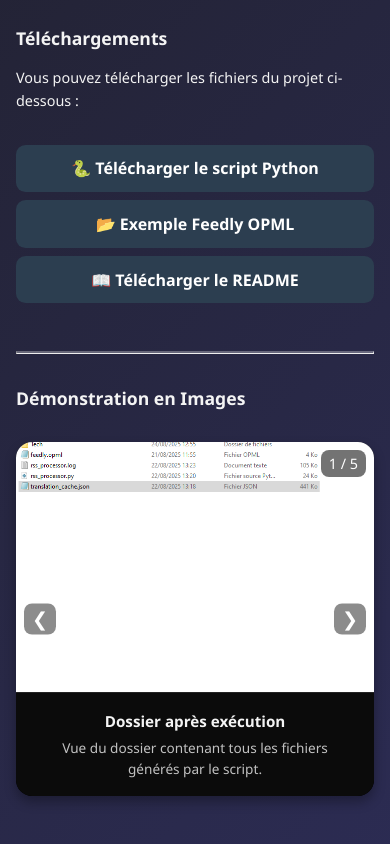
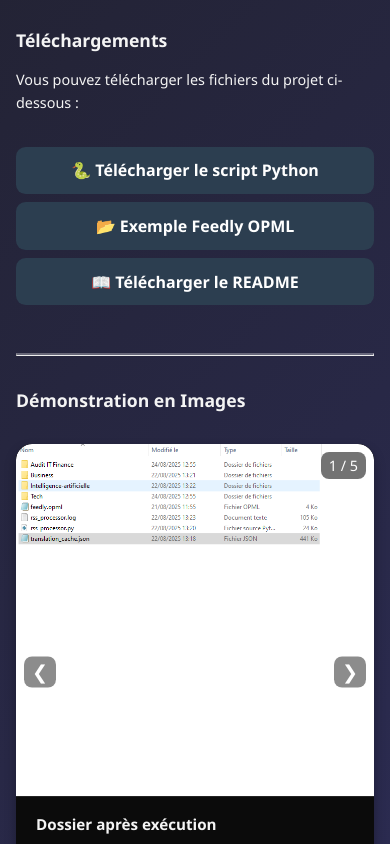
Before and after one commit to LyderickH/LyderickH.github.io, a plain HTML site: page projet4.html in a window 390 px wide. Shown: the part 1156-2000 px from the top of the page. Drawn offline with Linux system fonts and the light colour scheme.

Commit message:
Update projet4.html

```diff
--- a/projet4.html
+++ b/projet4.html
@@ -34,10 +34,12 @@
       background: #000;
     }
     .slide {
+      display: none;
+      border-radius: 1rem 1rem 0 0;
+      max-height: 500px;         /* hauteur max uniforme */
       width: 100%;
-      height: 500px;
-      object-fit: cover;
-      display: none;
+      object-fit: contain;       /* conserve proportions sans rogner */
+      background: #000;          /* fond noir si bandes */
     }
     .slide.active { display: block; }
     .counter {
@@ -65,7 +67,6 @@
       padding: 1rem 1.25rem;
       border-top: 1px solid rgba(255,255,255,.1);
       border-radius: 0 0 1rem 1rem;
-      text-align: center;
     }
     .caption h3 { margin: .1rem 0 .35rem 0; font-size: 1.05rem; font-weight: 600; }
     .caption p { margin: 0; font-size: .95rem; color: rgba(255,255,255,.75); }
@@ -112,7 +113,6 @@
       .caption h3 { font-size: 0.95rem; }
       .caption p { font-size: 0.85rem; }
       .slider-container button { font-size: 1.5rem; padding: .3rem .6rem; }
-      .slide { height: 350px; }
     }
 
     @media (max-width: 480px) {
@@ -122,7 +122,6 @@
       .button-container { flex-direction: column; gap: 0.5rem; }
       .btn { flex: 1 1 100%; }
       .slider-container button { font-size: 1.2rem; padding: .25rem .5rem; }
-      .slide { height: 250px; }
     }
   </style>
 </head>
@@ -136,7 +135,7 @@
     <div class="project-section">
       <h2>Explications</h2>
       <p>
-        Ce projet a pour but de démontrer ma capacité à développer une solution complète, de la collecte de données à la génération de documents finaux, en utilisant plusieurs bibliothèques et technologies modernes. L'objectif est de créer un outil qui automatise la veille et la synthèse d'articles de presse à partir de flux RSS, en générant des revues de presse au format Word (`.docx`).
+        Ce projet a pour but de démontrer ma capacité à développer une solution complète, de la collecte de données à la génération de documents finaux, en utilisant plusieurs bibliothèques et technologies modernes. L'objectif est de créer un outil qui automatise la veille et la synthèse d'articles de presse à partir de flux RSS, en générant des revues de presse au format Word (<code>.docx</code>).
       </p>
     </div>
 
```
